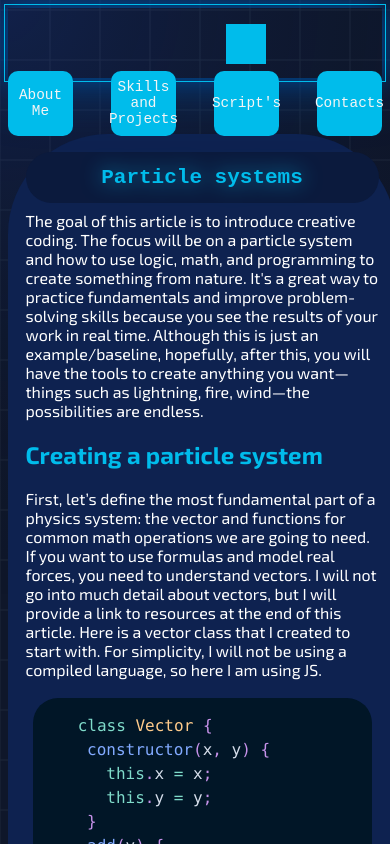
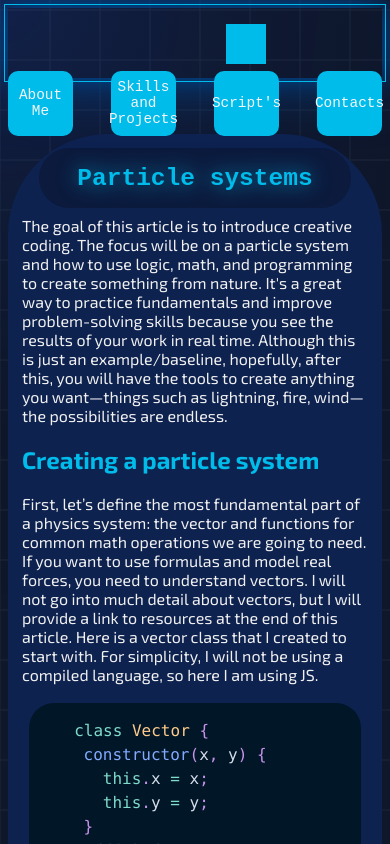
Before and after one commit to TheHeartstriker/Portfolio, a Next.js app in the folder Portfolio/: page /scriptorium/particle in a window 390 px wide. Shown: the top 844 px of the page. Built offline with nearby package versions, Linux system fonts and the light colour scheme; a web font is replaced by a local one.

Commit message:
Blur fix and finishing touches
Made a lot of small changes. The more notable is fixing the blur issue that was happening and some cleanup. Lesser are the css timing changes, transitions and fixing some issues with the scriptorium.

```diff
--- a/Portfolio/src/animation.css
+++ b/Portfolio/src/animation.css
@@ -11,11 +11,9 @@
 @keyframes fadeUpEnter75-0 {
   0% {
     transform: translateY(75px);
-    opacity: 0;
   }
   100% {
     transform: translateY(0px);
-    opacity: 1;
   }
 }
 
--- a/Portfolio/src/app/scriptorium/mapping-fullstack/page.jsx
+++ b/Portfolio/src/app/scriptorium/mapping-fullstack/page.jsx
@@ -5,7 +5,7 @@ export const metadata = {
 };
 
 import { SubjectContainer } from "../../../components/scriptorium/index.jsx";
-import { markdown } from "@/views/scriptorium/articles/article1.js";
+
 const art1Image = "/scriptorium/Map1.png";
 const art2Image = "/scriptorium/Map2.png";
 const art3Image = "/scriptorium/Map3.png";
--- a/Portfolio/src/components/scriptorium/index.css
+++ b/Portfolio/src/components/scriptorium/index.css
@@ -3,51 +3,38 @@
 /*  */
 .subject-container-article {
   display: flex;
-  position: relative;
   flex-direction: column;
-  align-items: left;
   justify-content: center;
   width: clamp(50%, 110ch, 100%);
-  min-height: 200px;
   height: auto;
   background-color: var(--Low-blue);
   border-radius: 100px;
   z-index: 1;
   margin-bottom: var(--space-3);
-  padding: var(--space-2);
+  padding: var(--space-4);
   transition: transform 0.5s ease-in-out;
+  box-sizing: border-box;
+  color: var(--white);
   margin-left: auto;
   margin-right: auto;
+
+  font-family: "Exo 2", monospace;
   margin-top: 6%;
 }
 
-.article-text-container {
-  display: flex;
-  flex-direction: column;
-  justify-content: center;
-  align-items: stretch;
-  width: 100%;
-  padding: var(--space-3);
-  height: auto;
-  color: white;
-  box-sizing: border-box;
-  font-family: "Exo 2", monospace;
-  overflow: hidden;
-  transition: max-height 1.2s ease-in-out, opacity 1.2s ease-in-out,
-    padding 1.2s ease-in-out, color 1.2s ease-in-out,
-    background-color 1.2s ease-in-out, border-radius 1.2s ease-in-out;
-}
 /* H1 */
 .article-h1-container {
   position: relative;
   background-color: var(--Dark-blue);
   display: flex;
+  width: 100%;
+  margin-left: auto;
+  margin-right: auto;
   justify-content: center;
   align-items: center;
   border-radius: 50px;
 }
-
-.article-text-container h1 {
+.subject-container-article h1 {
   font-size: 3rem;
   font-weight: 600;
   font-family: "Protest Guerrilla", monospace;
@@ -56,16 +43,16 @@
 }
 /* h2 */
 
-.article-text-container h2 {
+.subject-container-article h2 {
   color: var(--neon-dull);
 }
 
-.article-text-container a {
+.subject-container-article a {
   color: var(--neon-blue);
   text-decoration: none;
   font-weight: 700;
 }
-.article-text-container ul {
+.subject-container-article ul {
   color: black;
 }
 
@@ -73,7 +60,7 @@
   width: 100%;
   height: 100%;
   background-color: black;
-  border-radius: 40px;
+  border-radius: 50px;
 }
 
 .component-container-article {
@@ -134,4 +121,13 @@ code {
   .subject-container-article {
     margin-top: 15%;
   }
+  .subject-container-article h1 {
+    font-size: 3.5rem;
+  }
+  .article-h1-container {
+    width: 90%;
+  }
+  .component-container-article {
+    margin-bottom: 25px;
+  }
 }
--- a/Portfolio/src/components/scriptorium/index.jsx
+++ b/Portfolio/src/components/scriptorium/index.jsx
@@ -27,7 +27,7 @@ function articleChecker(item) {
     return (
       <ReactMarkdown
         components={{
-          h1: ({ node, ...props }) => (
+          h1: ({ ...props }) => (
             <div className="article-h1-container">
               <h1 {...props} />
             </div>
@@ -86,9 +86,7 @@ function renderArticles(article) {
 
 export function SubjectContainer({ article }) {
   return (
-    <div className={`subject-container-article`}>
-      <div className={`article-text-container`}>{renderArticles(article)}</div>
-    </div>
+    <div className={`subject-container-article`}>{renderArticles(article)}</div>
   );
 }
 SubjectContainer.propTypes = {
--- a/Portfolio/src/components/skillPage/createFeatured.css
+++ b/Portfolio/src/components/skillPage/createFeatured.css
@@ -170,7 +170,7 @@
   position: absolute;
   width: 100%;
   height: 100%;
-  background-color: rgba(0, 204, 255, 0.25);
+  background-color: rgba(11, 26, 61, 0.15);
   transition: background-color ease-in-out 0.8s;
   border-radius: 15px;
 }
```
Also changed, not shown: Portfolio/src/components/scriptorium/scriptCard.jsx (+12 -0 lines), Portfolio/src/views/scriptorium/scriptorium.css (+14 -0 lines), Portfolio/src/views/scriptorium/scriptorium.jsx (+1 -24 lines), Portfolio/src/views/skills/main/skill.css (+25 -5 lines).
